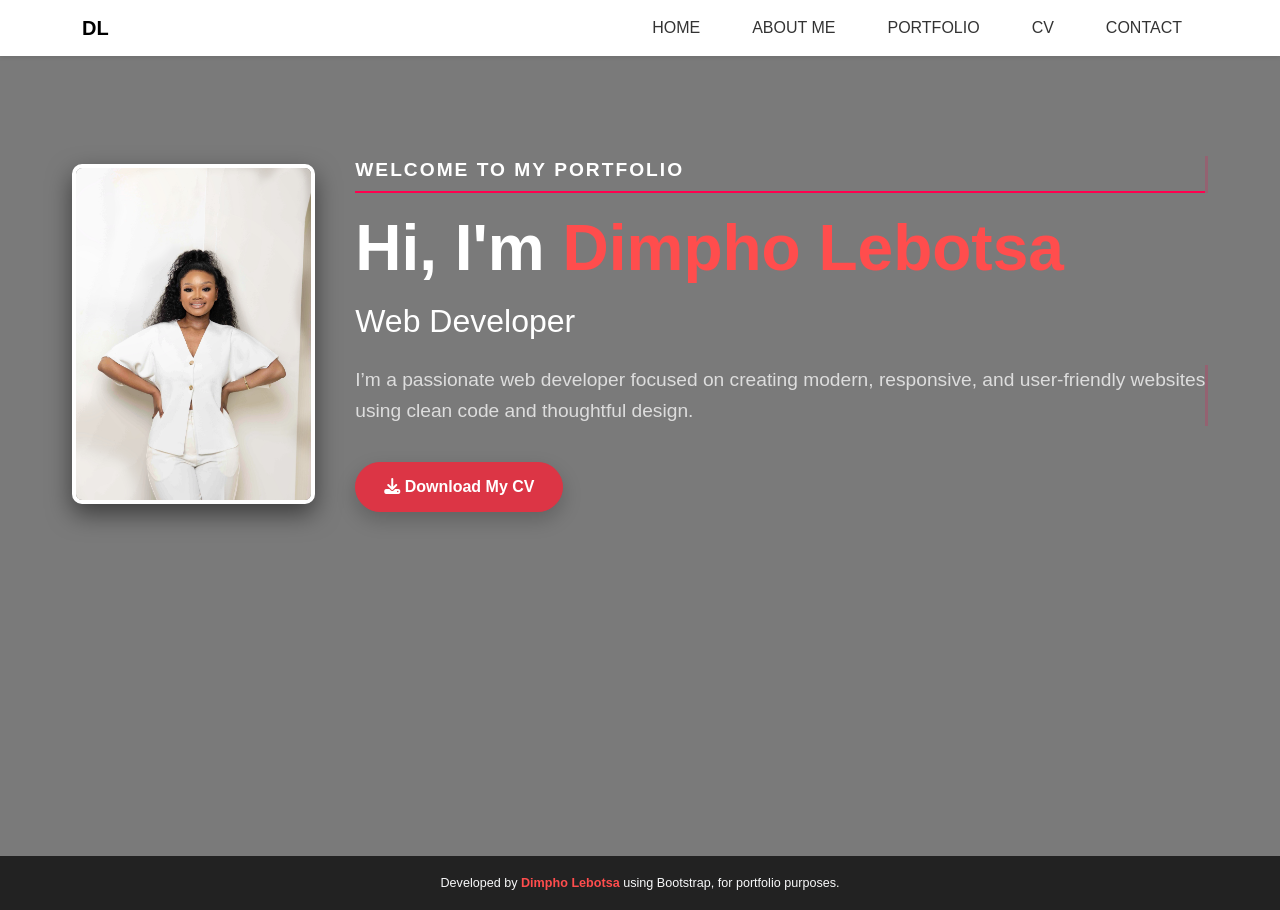
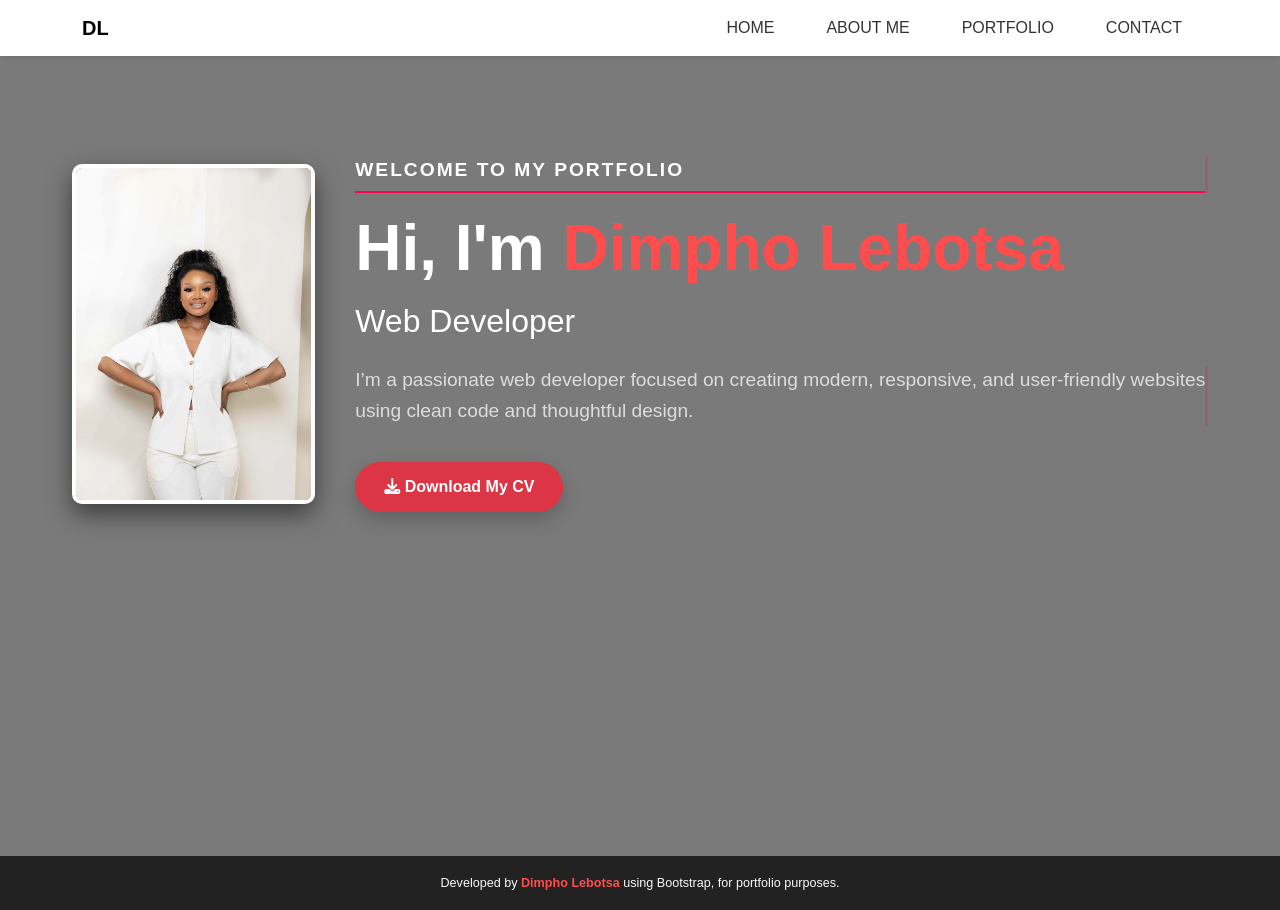
Before and after one commit to Dimpho123/portfolio-clone, a plain HTML site: page index.html in a window 1280 px wide. Drawn offline with nearby package versions, Linux system fonts and the light colour scheme.

Commit message:
Removed information from index.html page

```diff
--- a/index.html
+++ b/index.html
@@ -42,7 +42,6 @@
       <li><a href="#home" class="nav-link">HOME</a></li>
       <li><a href="#about" class="nav-link">ABOUT ME</a></li>
       <li><a href="#portfolio" class="nav-link">PORTFOLIO</a></li>
-      <li><a href="#resume" class="nav-link">CV</a></li>
       <li><a href="#contact" class="nav-link">CONTACT</a></li>
     </ul>
 
```
